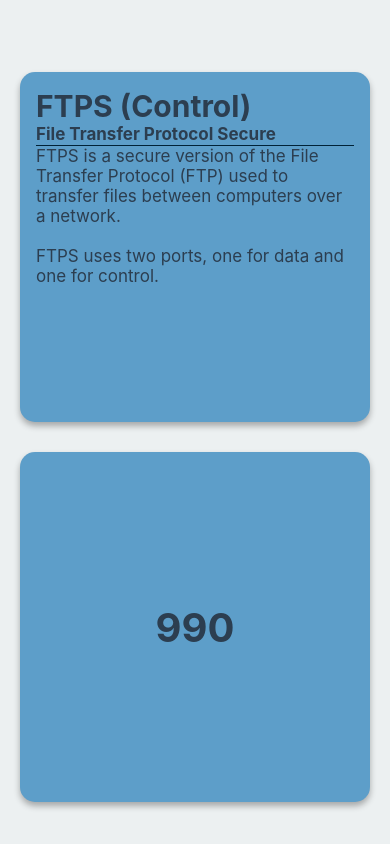
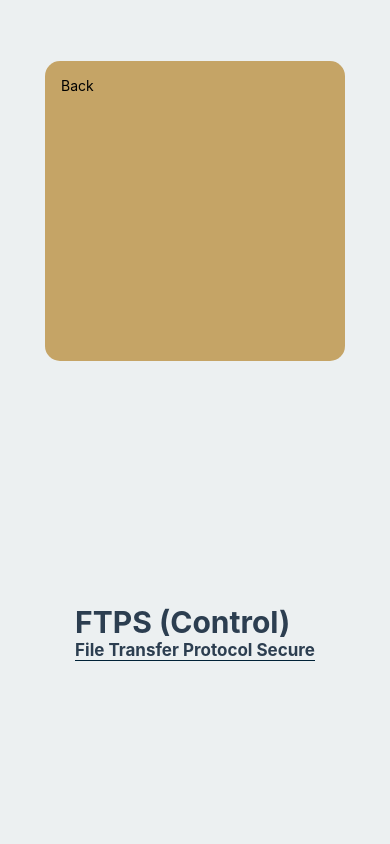
Before and after one commit to johnharp/learn-ports, a React Native app: screen / in a window 390 px wide. Built offline with nearby package versions, Linux system fonts and the light colour scheme.

Commit message:
non-animated version of the flippable card

```diff
--- a/App.js
+++ b/App.js
@@ -1,21 +1,24 @@
 import { StatusBar } from "expo-status-bar";
-import { StyleSheet, Text, View } from "react-native";
-import Card from "./components/card";
+import { StyleSheet, Text, SafeAreaView } from "react-native";
+import OldCard from "./components/oldcard";
 import COLORS from "./constants/colors";
 import PORTS from "./constants/ports";
+import Card from "./components/card";
 
 export default function App() {
     return (
-        <View style={styles.container}>
-            <Card portdata={PORTS.find(p => p.protocol === "FTPS (Control)")} />
+        <SafeAreaView style={styles.container}>
+            <Card />
+            <OldCard portdata={PORTS.find(p => p.protocol === "FTPS (Control)")} />
             <StatusBar style="auto" />
-        </View>
+        </SafeAreaView>
     );
 }
 
 const styles = StyleSheet.create({
     container: {
         flex: 1,
+        flexDirection: "column",
         backgroundColor: COLORS.background,
         alignItems: "center",
         justifyContent: "center",
--- a/components/card.js
+++ b/components/card.js
@@ -1,19 +1,70 @@
-import { View, StyleSheet, Text } from "react-native";
+import { useState } from "react";
+import { View, Text, Pressable, StyleSheet } from "react-native";
 import COLORS from "../constants/colors";
-import CardFront from "./cardfront";
-import CardBack from "./cardback";
 
-function Card({ portdata }) {
+function Card() {
+    const [isFlipped, setIsFlipped] = useState(false);
+
+    const handleFlip = () => {
+        setIsFlipped((prev) => !prev);
+    }
+
     return (
-        <>
-            <CardFront portdata={portdata} />
-            <CardBack portdata={portdata} />
-        </>
+        <Pressable style={styles.container} onPress={handleFlip}>
+            {({ pressed }) => (
+                <View style={styles.cardContainer}>
+                    <View style={[styles.card, styles.front, pressed && styles.frontPressed, !isFlipped && styles.flip]}>
+                        <Text>Front</Text>
+                    </View>
+                    <View style={[styles.card, styles.back, pressed && styles.backPressed, isFlipped && styles.flip]}>
+                        <Text>Back</Text>
+                    </View>
+                </View>
+            )}
+        </Pressable>
     );
 }
 
 const styles = StyleSheet.create({
+    container: {
+        flex: 1,
+        alignContent: "center",
+        justifyContent: "center",
+    },
 
+    cardContainer: {
+        width: 300,
+        height: 300,
+        perspective: 1000,
+    },
+
+    card: {
+        borderRadius: 15,
+        padding: 16,
+        backfaceVisibility: "hidden",
+        width: "100%",
+        height: "100%",
+        position: "absolute",
+    },
+
+    front: {
+        backgroundColor: COLORS.cardFront,
+    },
+
+    back: {
+        backgroundColor: COLORS.cardBack,
+    },
+
+    frontPressed: {
+        backgroundColor: COLORS.cardFrontPressed,
+    },
+
+    backPressed: {
+        backgroundColor: COLORS.cardBackPressed,
+    },
+
+    flip: {
+        transform: [{ rotateY: "180deg" }],
+    },
 });
-
 export default Card;
--- a/components/cardfront.js
+++ b/components/cardfront.js
@@ -37,7 +37,6 @@ const styles = StyleSheet.create({
         height: 350,
         justifyContent: "center",
         alignItems: "left",
-        margin: 30,
     },
     header: {
         marginBottom: 1,
@@ -66,6 +65,16 @@ const styles = StyleSheet.create({
         color: COLORS.text,
         textAlign: "left",
     },
+    foldedCorner: {
+        position: 'absolute',
+        top: 10,
+        right: 10,
+        width: 20,
+        height: 20,
+        backgroundColor: COLORS.card,
+        transform: [{ rotate: '45deg' }],
+        overflow: 'hidden',
+      },
 });
 
 export default CardFront;
--- /dev/null
+++ b/components/oldcard.js
@@ -0,0 +1,119 @@
+import { useRef } from "react";
+import {
+    Animated,
+    View,
+    StyleSheet,
+    Text,
+    TouchableOpacity,
+} from "react-native";
+import MaterialIcons from "@expo/vector-icons/MaterialIcons";
+import COLORS from "../constants/colors";
+import CardFront from "./cardfront";
+import CardBack from "./cardback";
+
+function OldCard({ portdata }) {
+    const flipAnimation = useRef(new Animated.Value(0)).current;
+
+    const startAnimation = () => {
+        Animated.timing(flipAnimation, {
+            toValue: 1,
+            duration: 1000, // adjust the duration as needed
+            useNativeDriver: true,
+        }).start(() => {
+            // Reset animation after it's done
+            //flipAnimation.setValue(0);
+        });
+    };
+
+    const interpolatedRotateAnimation = flipAnimation.interpolate({
+        inputRange: [0, 1],
+        outputRange: ["0deg", "180deg"],
+    });
+
+    return (
+        <>
+            {/* <CardBack portdata={portdata} /> */}
+            <View style={styles.container}>
+                <TouchableOpacity onPress={startAnimation}>
+                    <Animated.View
+                        style={[
+                            styles.flipContainer,
+                            {
+                                transform: [
+                                    { rotateY: interpolatedRotateAnimation },
+                                ],
+                            },
+                        ]}
+                    >
+                        {/* Front face */}
+                        <View style={[styles.flipCard, styles.flipCardFront]}>
+                            <View style={styles.header}>
+                                <Text style={styles.protocol}>
+                                    {portdata.protocol}
+                                </Text>
+                                <Text style={styles.title}>
+                                    {portdata.title}
+                                </Text>
+                                <View style={styles.divider}></View>
+                            </View>
+                        </View>
+                        {/* Back face */}
+                        <View style={[styles.flipCard, styles.flipCardBack]}>
+                        </View>
+                    </Animated.View>
+                </TouchableOpacity>
+            </View>
+            {/* <MaterialIcons name="flip" size={24} color="black" /> */}
+        </>
+    );
+}
+
+const styles = StyleSheet.create({
+    container: {
+        flex: 1,
+        justifyContent: "center",
+        alignItems: "center",
+    },
+    flipContainer: {
+        width: 300,
+        height: 300,
+        perspective: 1000,
+    },
+    flipCard: {
+        backgroundColor: COLORS.card,
+        width: "100%",
+        height: "100%",
+        borderRadius: 15,
+        padding: 16,
+        backfaceVisibility: "hidden",
+        position: "absolute",
+    },
+    flipCardFront: {
+        justifyContent: "center",
+        alignItems: "center",
+    },
+    flipCardBack: {
+        backgroundColor: "#00f",
+        transform: [{ rotateY: "180deg" }],
+    },
+    header: {
+        marginBottom: 1,
+    },
+    protocol: {
+        fontSize: 30,
+        fontWeight: "bold",
+        color: COLORS.text,
+    },
+    title: {
+        fontSize: 17,
+        fontWeight: "bold",
+        color: COLORS.text,
+    },
+    divider: {
+        borderBottomWidth: 1,
+        borderColor: COLORS.border,
+        width: "100%",
+    },
+});
+
+export default OldCard;
--- a/constants/colors.js
+++ b/constants/colors.js
@@ -1,6 +1,9 @@
 const COLORS = {
     primary: "#3498db",
-    card: "rgb(93, 158, 201)",
+    cardFront: "rgb(93, 158, 201)",
+    cardFrontPressed: "rgba(93, 158, 201, 0.5)",
+    cardBack: "rgb(197, 164, 102)",
+    cardBackPressed: "rgba(197, 164, 102, 0.5)",
     secondary: "#2ecc71",
     accent: "#e74c3c",
     background: "#ecf0f1",
```
Also changed, not shown: components/flipview.js (added, +22 -0 lines).
